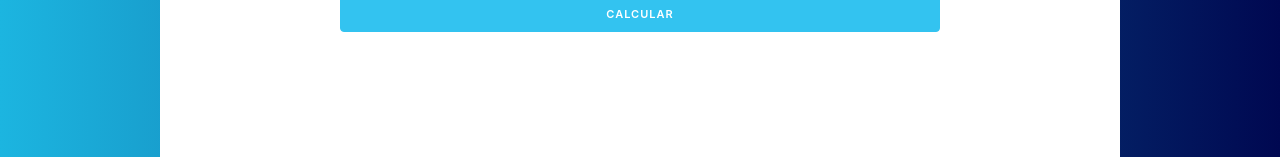
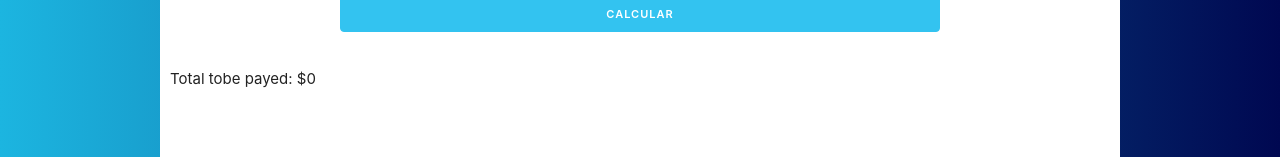
Before and after one commit to ing-arriola/loanApp, a React (Create React App) app: page / in a window 1280 px wide. Shown: the part 316-473 px from the top of the page. Built offline with nearby package versions, Linux system fonts and the light colour scheme.

Commit message:
added component for the amount to be payed

```diff
--- a/src/App.js
+++ b/src/App.js
@@ -5,6 +5,7 @@ function App() {
 
   const [amount,saveAmount]= useState(0)
   const [time,saveTime]= useState('')
+  const [total,saveTotal]=useState(0)
 
   return (
     <Fragment>
@@ -15,9 +16,17 @@ function App() {
       saveAmount={saveAmount}
       time={time}
       saveTime={saveTime}
+      total={total}
+      saveTotal={saveTotal}
      />
+
+  <p>Total tobe payed: ${total}</p>
     </div>
+
+
+
     </Fragment>
+
   );
 }
 
--- a/src/components/Form.js
+++ b/src/components/Form.js
@@ -1,8 +1,8 @@
 import React,{Fragment,useState} from 'react';
 import {calculateTotal} from '../helpers'
 
-const  Form= ({amount,saveAmount,time,saveTime}) => {
-
+const  Form= (props) => {
+    const {amount,saveAmount,time,saveTime,totalPayment,saveTotal}=props
     //Define state
     const [error,saveError]=useState(false) //Here the value of false using destructuring is related
     //with the error var because when the app starts there are no error, but when the user inserts data
@@ -24,9 +24,8 @@ const  Form= ({amount,saveAmount,time,saveTime}) => {
             saveError(false)
         }
 
-        const totalToPay= calculateTotal(amount,time)
-        alert(totalToPay)
-
+        const total= calculateTotal(amount,time)
+        saveTotal(total)
 
     }
 
```
